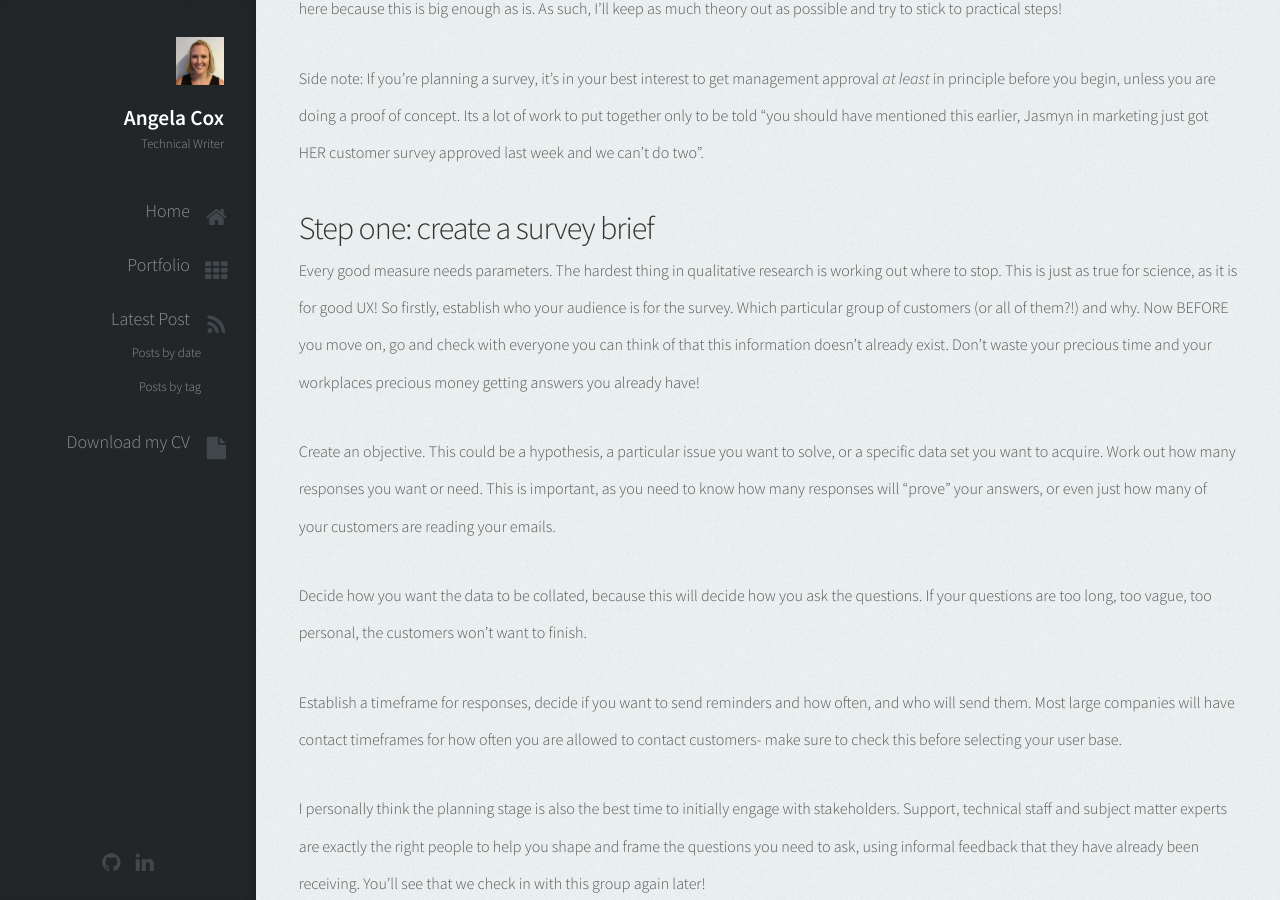
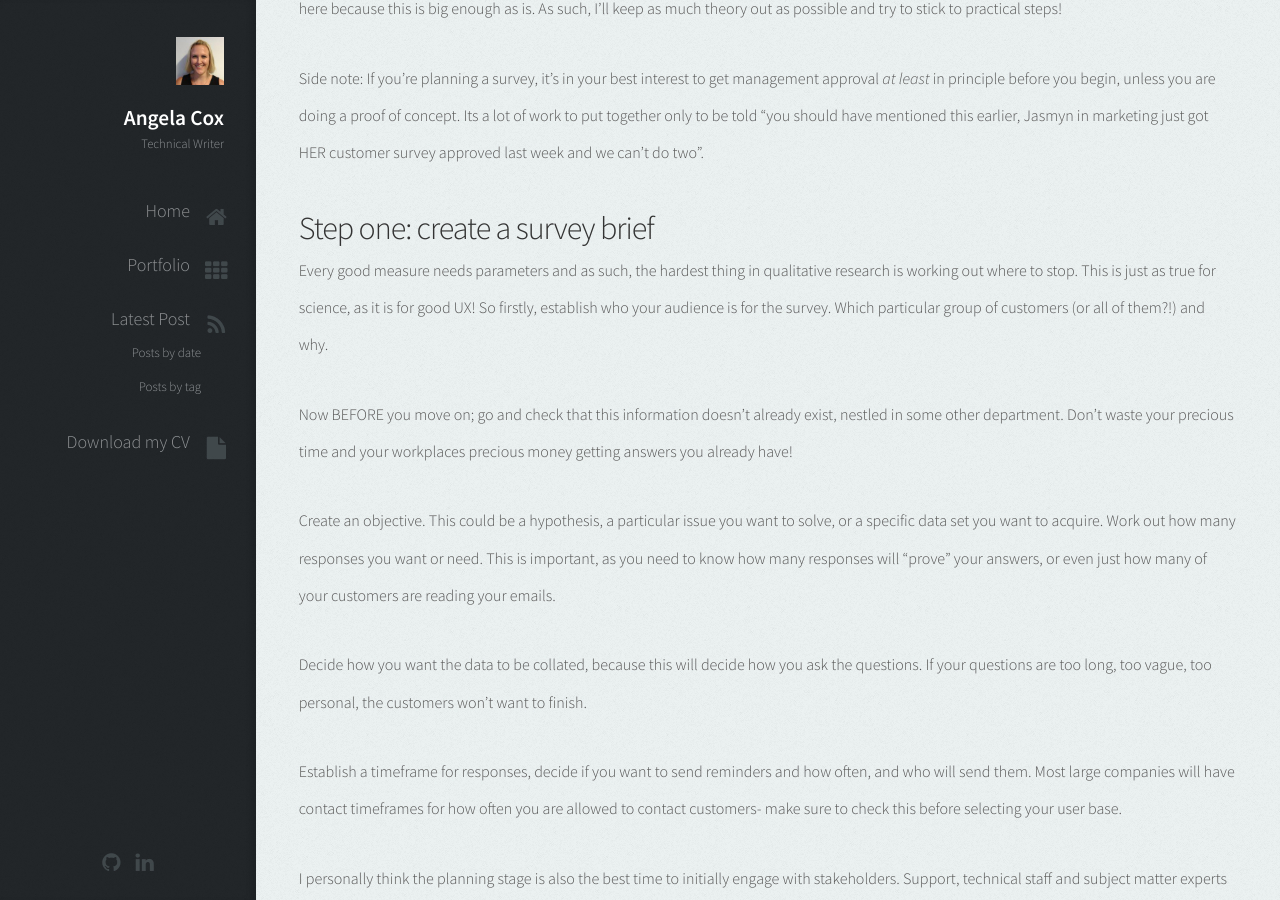
Before and after one commit to AngelaCox/UX-Portfolio, a Jekyll site: the page built from _posts/2016-03-09-document-audit-tools-user-surveys.markdown, in a window 1280 px wide and 900 px high, scrolled down 578 px. Built offline with Jekyll 4.4.1, drawn with Linux system fonts in a browser that asks for light colours.

Commit message:
edit edit

```diff
--- a/_posts/2016-03-09-document-audit-tools-user-surveys.markdown
+++ b/_posts/2016-03-09-document-audit-tools-user-surveys.markdown
@@ -18,9 +18,10 @@ Side note: If you're planning a survey, it's in your best interest to get manage
 "you should have mentioned this earlier, Jasmyn in marketing just got HER customer survey approved last week and we can't do two".
 
 ## Step one: create a survey brief
-Every good measure needs parameters. The hardest thing in qualitative research is working out where to stop. This is just as true for science, as it is for good UX! So firstly, establish who your audience is for the survey.
+Every good measure needs parameters and as such, the hardest thing in qualitative research is working out where to stop. This is just as true for science, as it is for good UX! So firstly, establish who your audience is for the survey.
 Which particular group of customers (or all of them?!) and why.
-Now BEFORE you move on, go and check with everyone you can think of that this information doesn't already exist. Don't waste your precious time and your workplaces precious money getting answers you already have!
+
+Now BEFORE you move on; go and check that this information doesn't already exist, nestled in some other department. Don't waste your precious time and your workplaces precious money getting answers you already have!
 
 Create an objective. This could be a hypothesis, a particular issue you want to solve, or a specific data set you want to acquire.
 Work out how many responses you want or need. This is important, as you need to know how many responses will "prove" your answers, or even just how many of your customers are reading your emails.
```
